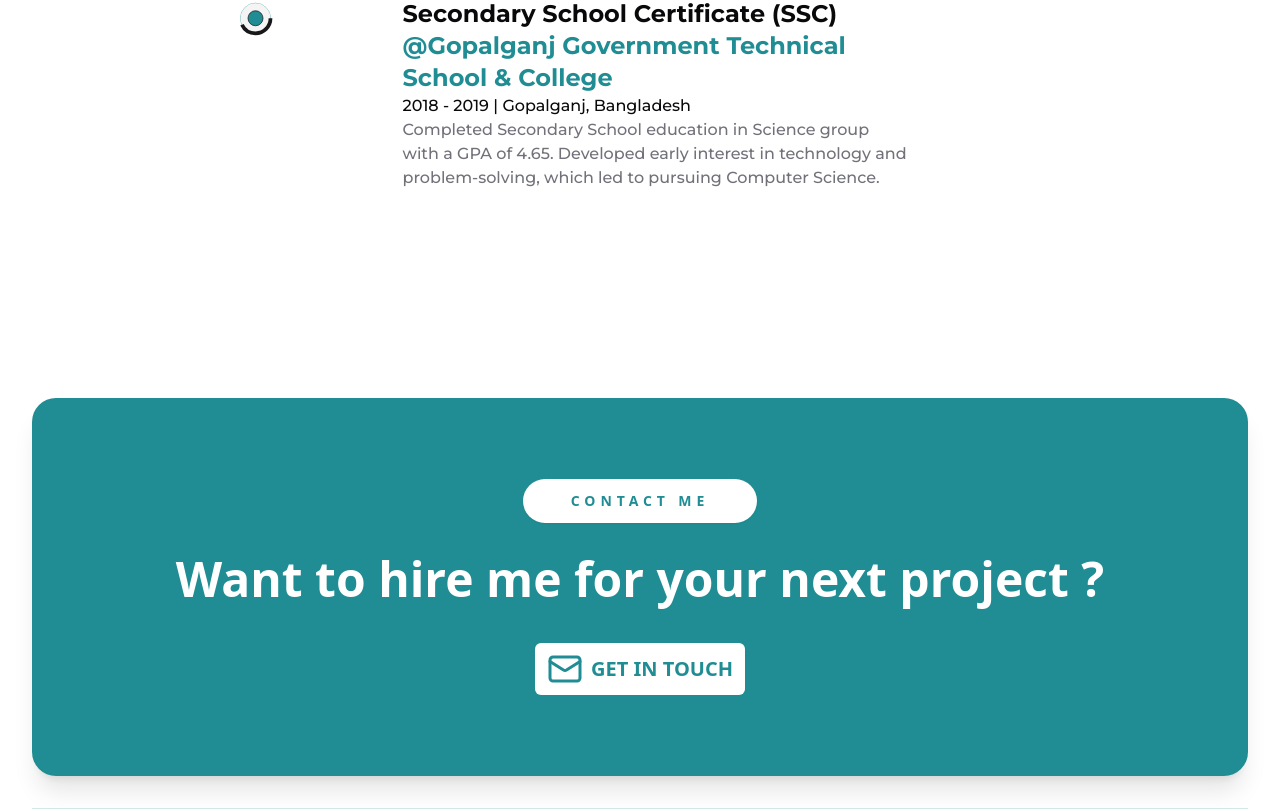
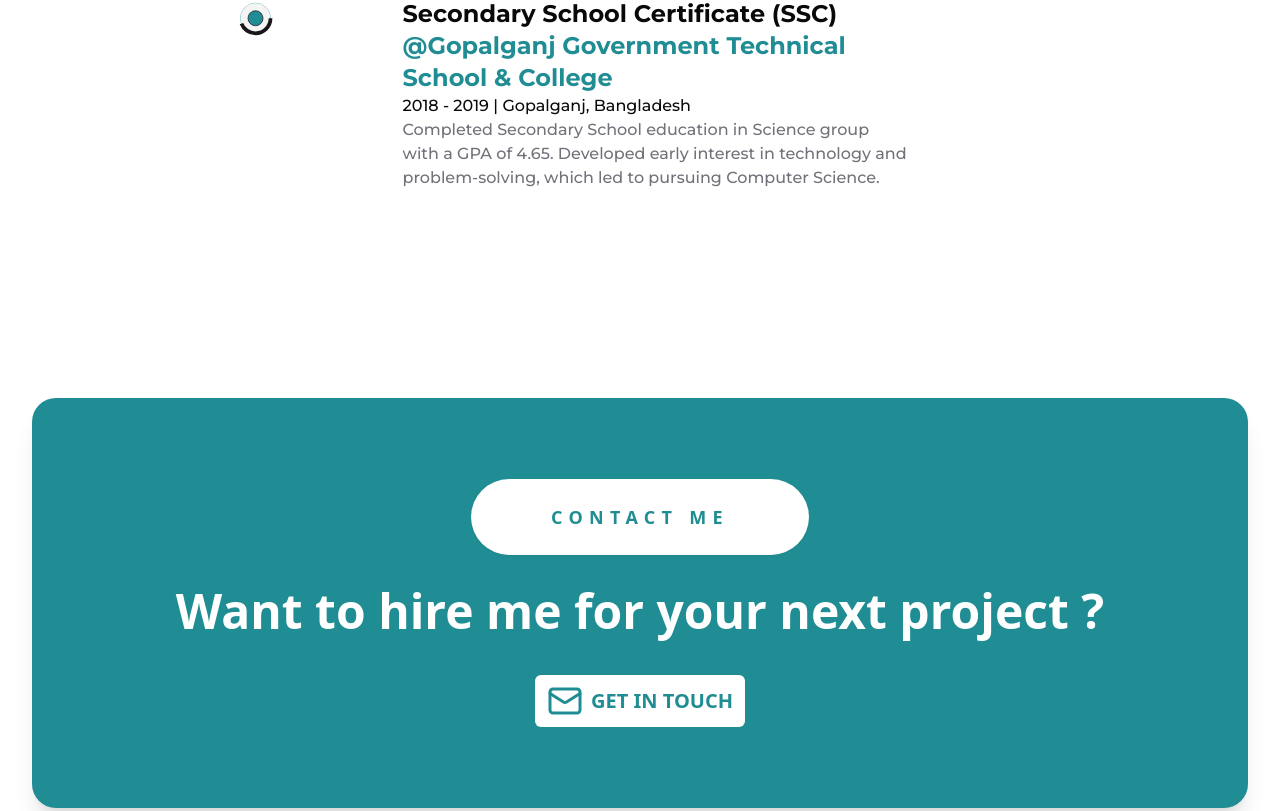
Before and after one commit to saifullahtanim/tanim, a Next.js app: page /about in a window 1280 px wide. Shown: the part 2904-3715 px from the top of the page. Built offline with nearby package versions, Linux system fonts and the light colour scheme.

Commit message:
contact badge size increased

```diff
--- a/src/layout/footer.tsx
+++ b/src/layout/footer.tsx
@@ -4,29 +4,24 @@ import { FaFacebookF } from "react-icons/fa";
 
 export default function Footer() {
   return (
-    <footer className="w-full bg-transparent px-4 sm:px-6 lg:px-8 py-10">
-
+    <footer className="w-full bg-transparent px-4 py-10 sm:px-6 lg:px-8">
       {/* ================= CONTACT CARD ================= */}
       {/* 🔥 FULL WIDTH LOOK */}
       <div className="mx-auto max-w-6xl lg:max-w-7xl">
-
-
-<div
-  className="
+        <div
+          className="
     rounded-3xl
     border border-accent/20
     bg-accent
-    text-white
+    px-10
+    py-16
     text-center
-    shadow-xl
 
-px-10 py-16
+text-white shadow-xl
 sm:px-16 sm:py-20
 
   "
->
-
-
+        >
           {/* 🔥 BIGGER BADGE */}
           <div className="flex justify-center">
             <span
@@ -34,8 +29,8 @@ sm:px-16 sm:py-20
                 inline-flex items-center
                 rounded-full
                 bg-white
-                px-12 py-3
-                text-sm
+                px-20 py-6
+                text-lg
                 font-bold
                 uppercase
                 tracking-[0.35em]
@@ -61,13 +56,11 @@ sm:px-16 sm:py-20
 
       {/* ================= FOOTER BOTTOM ================= */}
       <div className="mx-auto mt-8 flex max-w-[1500px] flex-col items-center justify-between gap-6 border-t border-accent/20 pt-6 text-center md:flex-row">
-
         <p className="text-sm text-foreground/70">
           ©2026 Saifulla Tanim. All rights reserved.
         </p>
 
         <div className="flex items-center gap-5">
-
           <a
             href="https://github.com/saifullahtanim"
             target="_blank"
@@ -94,7 +87,6 @@ sm:px-16 sm:py-20
           >
             <LinkedinIcon className="h-6 w-6 text-accent hover:text-accent-foreground" />
           </a>
-
         </div>
       </div>
     </footer>
```
